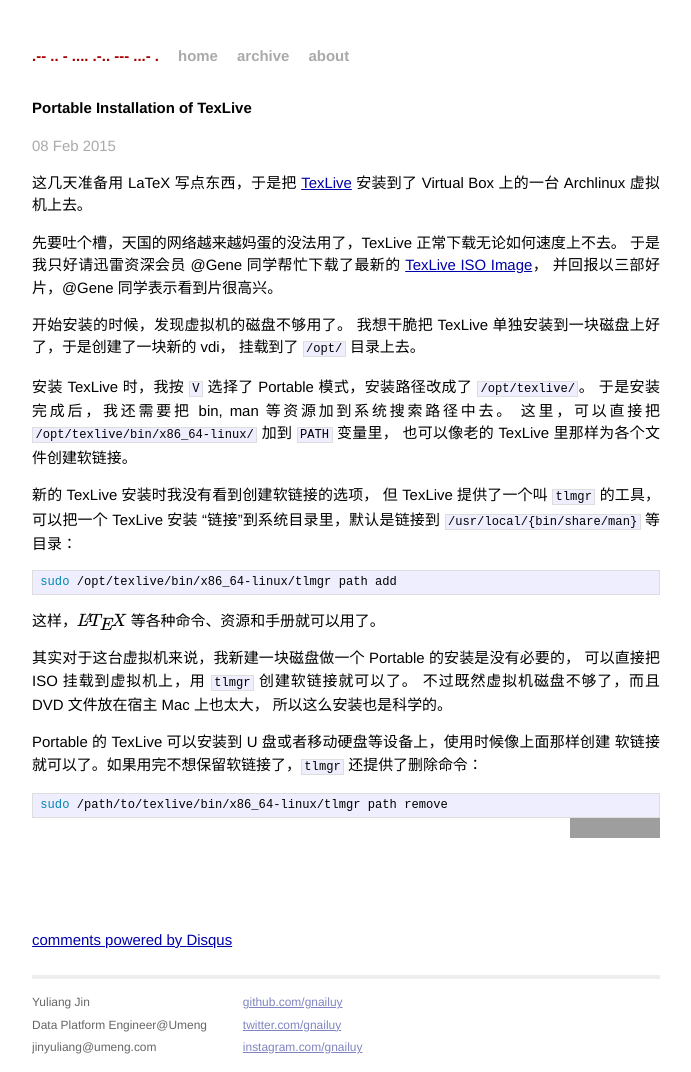
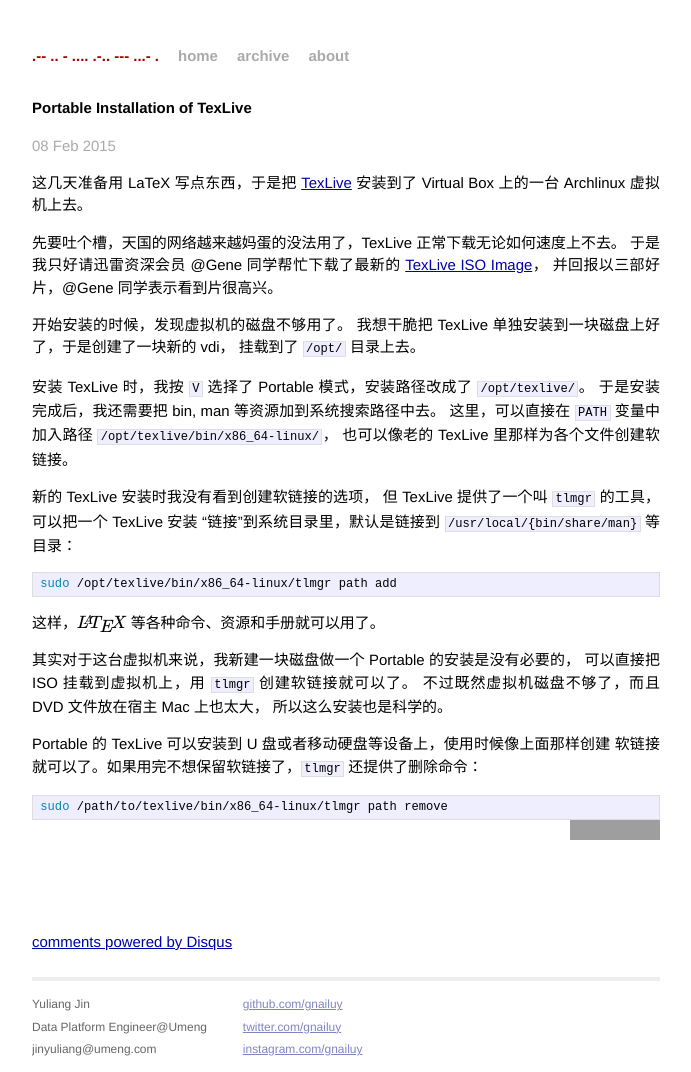
Before and after one commit to gnailuy/gnailuy.com, a Jekyll site: the page built from _posts/2015-02-08-texlive-portable.markdown, in a window 1280 px wide. Shown: the whole page, without its empty margins (294-985 px from the left). Built offline with Jekyll 4.4.1, drawn with Linux system fonts in a browser that asks for light colours; Markdown is read by kramdown in place of the engine named in the settings; formulas are drawn with MathJax 3; comment, search, counter and statistics services are not loaded; grey boxes are pictures that could not be loaded.

Commit message:
minor update

```diff
--- a/_posts/2015-02-08-texlive-portable.markdown
+++ b/_posts/2015-02-08-texlive-portable.markdown
@@ -21,7 +21,7 @@
 
 安装 TexLive 时，我按 `V` 选择了 Portable 模式，安装路径改成了 `/opt/texlive/`。
 于是安装完成后，我还需要把 bin, man 等资源加到系统搜索路径中去。
-这里，可以直接把 `/opt/texlive/bin/x86_64-linux/` 加到 `PATH` 变量里，
+这里，可以直接在 `PATH` 变量中加入路径 `/opt/texlive/bin/x86_64-linux/`，
 也可以像老的 TexLive 里那样为各个文件创建软链接。
 
 新的 TexLive 安装时我没有看到创建软链接的选项，
```
